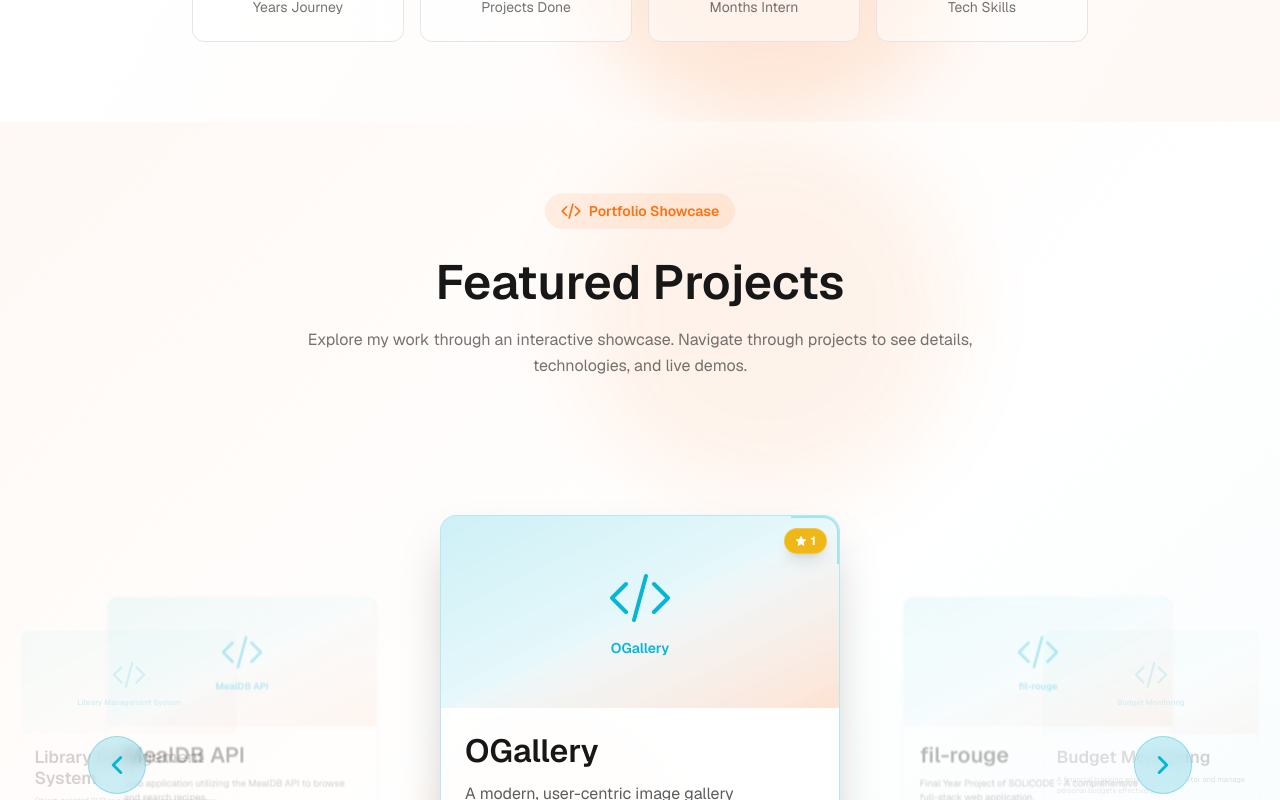
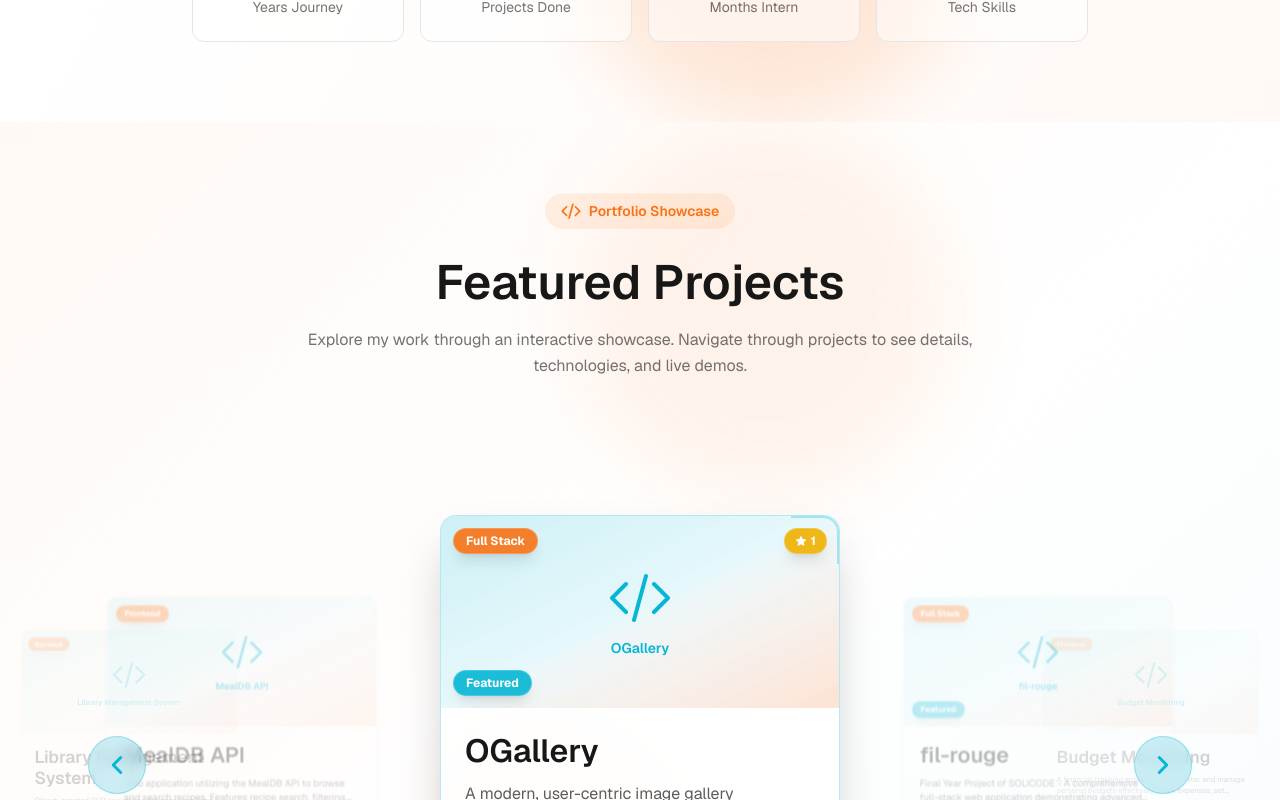
Before and after one commit to Outhman790/my-portfolio, a Next.js app: page / in a window 1280 px wide. Shown: the part 3900-4700 px from the top of the page. Built offline with nearby package versions, Linux system fonts and the light colour scheme.

Commit message:
refactor: update homepage with new component structure

```diff
--- a/src/app/page.js
+++ b/src/app/page.js
@@ -1,8 +1,8 @@
 import Hero from "@/components/Hero";
 import About from "@/components/About";
 import Experience from "@/components/Experience";
-import Projects from "@/components/Projects";
-import Certificates from "@/components/Certificates";
+import ProjectsSection from "@/components/projects/ProjectsSection";
+import CertificatesSection from "@/components/certificates/CertificatesSection";
 import Contact from "@/components/Contact";
 
 export default function Home() {
@@ -13,8 +13,8 @@
       </div>
       <About />
       <Experience />
-      <Projects />
-      <Certificates />
+      <ProjectsSection />
+      <CertificatesSection />
       <Contact />
     </main>
   );
```
